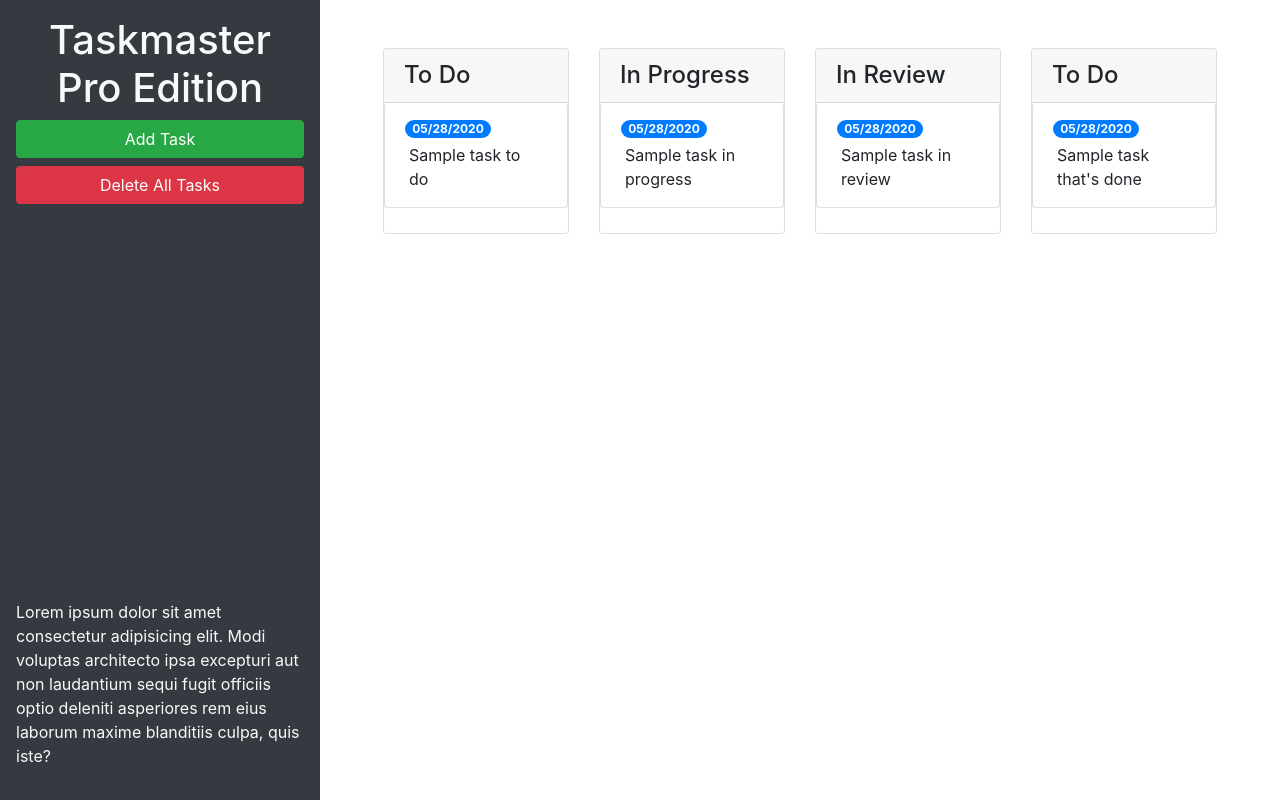
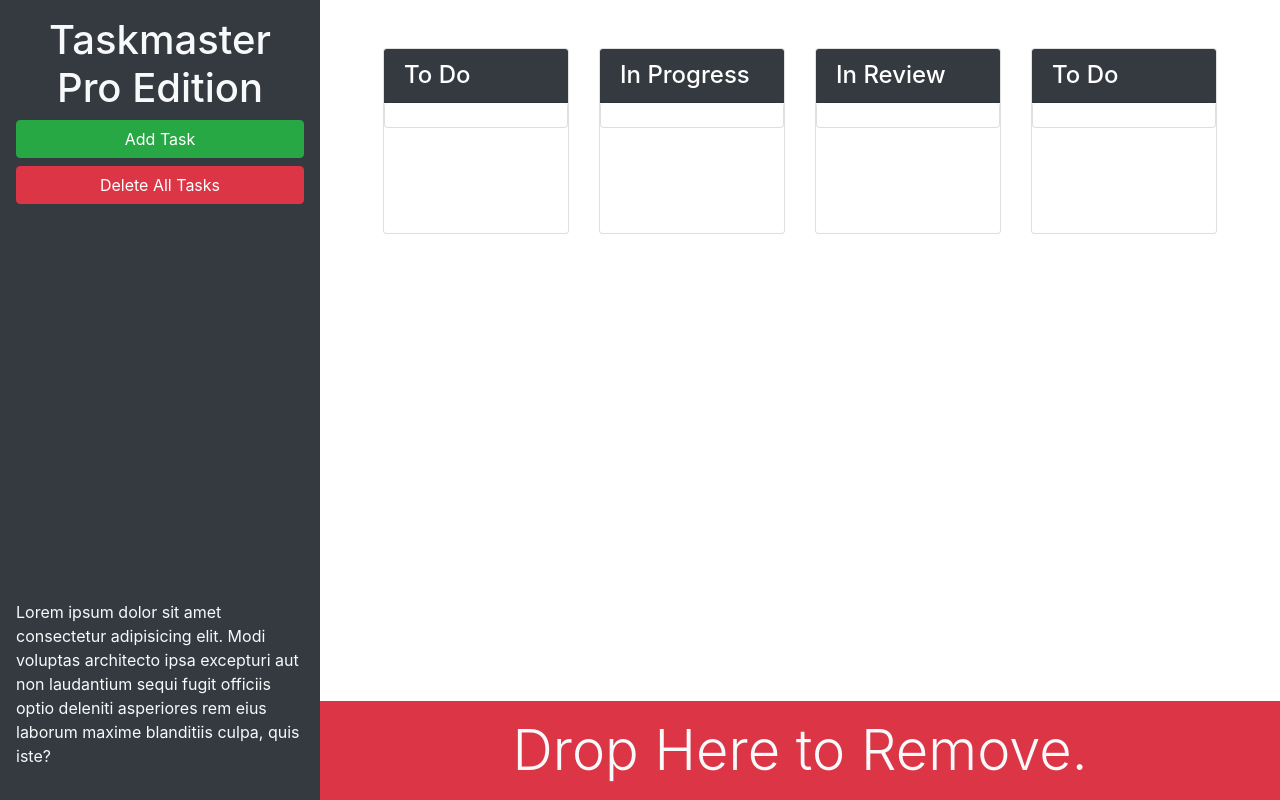
Before and after one commit to benyvue/taskmaster-pro, a plain HTML site: page index.html in a window 1280 px wide. Drawn offline with nearby package versions, Linux system fonts and the light colour scheme.

Commit message:
add styles and drop box at bottom

```diff
--- a/index.html
+++ b/index.html
@@ -13,28 +13,26 @@
 <body>
 
   <div class="row min-vh-100 no-gutters">
-    <header class="col-12 col-lg-3 bg-dark text-light d-flex flex-column p-4 p-lg-3">
+    <header class="col-12 col-lg-3 bg-dark text-light sticky-top d-flex flex-column p-4 p-lg-3">
       <h1 class="text-center">Taskmaster Pro Edition</h1>
       <button id="create-task" class="btn btn-block btn-success" data-toggle="modal" data-target="#task-form-modal">Add
         Task</button>
       <button id="remove-tasks" class="btn btn-block btn-danger">Delete All Tasks</button>
-      <p class="mt-auto">Lorem ipsum dolor sit amet consectetur adipisicing elit. Modi voluptas architecto ipsa
+      <p class="mt-auto d-none d-lg-block">Lorem ipsum dolor sit amet consectetur adipisicing elit. Modi voluptas architecto ipsa
         excepturi aut non
         laudantium sequi fugit officiis optio deleniti asperiores rem eius laborum maxime blanditiis culpa, quis iste?
       </p>
     </header>
-    <main class="col-12 col-lg-9">
+    <main class="col-12 col-lg-9 d-flex flex-column">
       <div class="m-5 row justify-content-around">
         <!--todo start-->
         <div class="col-12 col-md-6 col-xl-3 mb-3">
           <div class="card">
-            <h4 class="card-header">
+            <h4 class="card-header text-white bg-dark">
               To Do
             </h4>
             <ul id="list-toDo" class="list-group">
-              <li class="list-group-item">
-                <span class="badge badge-primary badge-pill">05/28/2020</span>
-                <p class="m-1">Sample task to do</p>
+              <li class="list-group-item"></li>
               </li>
             </ul>
           </div>
@@ -43,14 +41,11 @@
         <!--in progress start-->
         <div class="col-12 col-md-6 col-xl-3 mb-3">
           <div class="card">
-            <h4 class="card-header">
+            <h4 class="card-header text-white bg-dark">
               In Progress
             </h4>
             <ul id="list-inProgress" class="list-group">
-              <li class="list-group-item">
-                <span class="badge badge-primary badge-pill">05/28/2020</span>
-                <p class="m-1">Sample task in progress</p>
-              </li>
+              <li class="list-group-item"></li>
             </ul>
           </div>
         </div>
@@ -58,14 +53,11 @@
         <!-- in review start -->
         <div class="col-12 col-md-6 col-xl-3 mb-3">
           <div class="card">
-            <h4 class="card-header">
+            <h4 class="card-header text-white bg-dark">
               In Review
             </h4>
             <ul id="list-inReview" class="list-group">
-              <li class="list-group-item">
-                <span class="badge badge-primary badge-pill">05/28/2020</span>
-                <p class="m-1">Sample task in review</p>
-              </li>
+              <li class="list-group-item"></li>
             </ul>
           </div>
         </div>
@@ -73,18 +65,20 @@
         <!-- done start -->
         <div class="col-12 col-md-6 col-xl-3 mb-3">
           <div class="card">
-            <h4 class="card-header">
+            <h4 class="card-header text-white bg-dark">
               To Do
             </h4>
             <ul id="list-done" class="list-group">
-              <li class="list-group-item">
-                <span class="badge badge-primary badge-pill">05/28/2020</span>
-                <p class="m-1">Sample task that's done</p>
-              </li>
+              <li class="list-group-item"></li>
             </ul>
           </div>
         </div>
         <!-- done end -->
+      </div>
+      <div id="trash" class="mt-auto">
+        <div class="w-100 bg-danger p-3 text-center text-light display-4">
+          Drop Here to Remove.
+        </div>
       </div>
     </main>
   </div>
```
